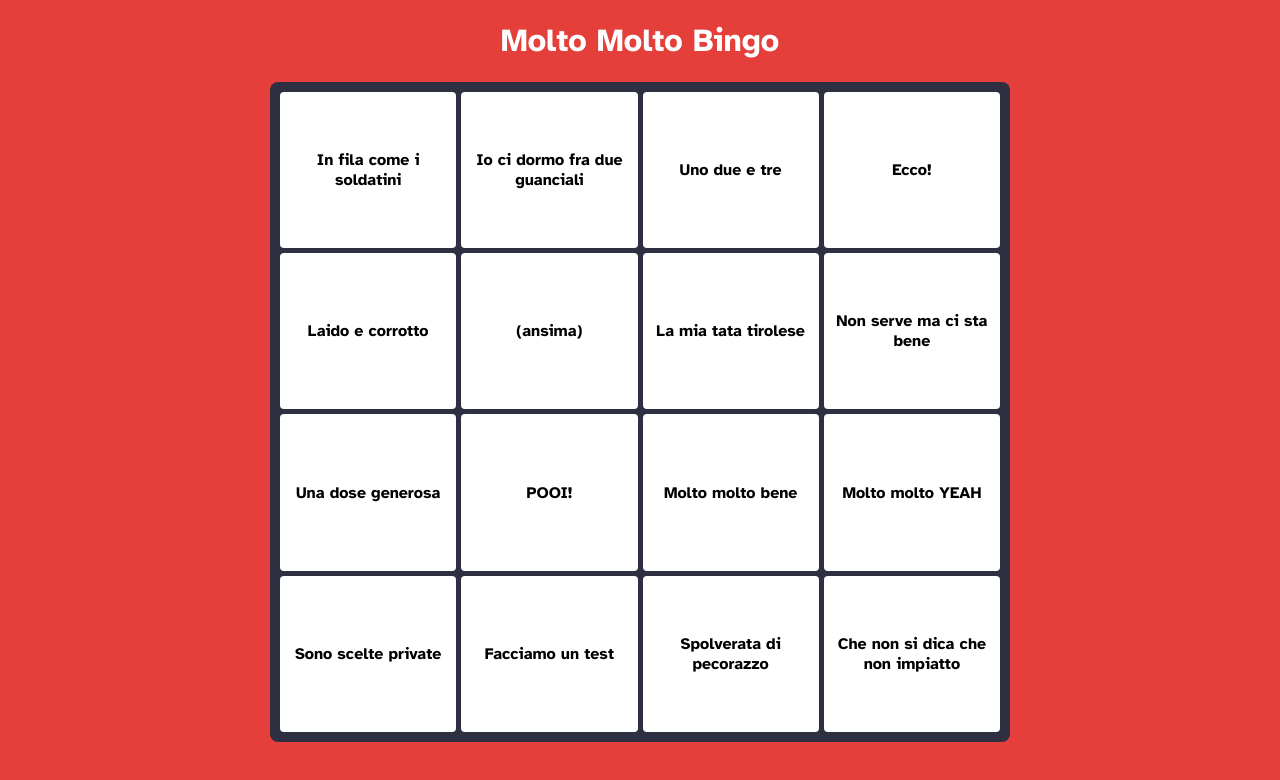
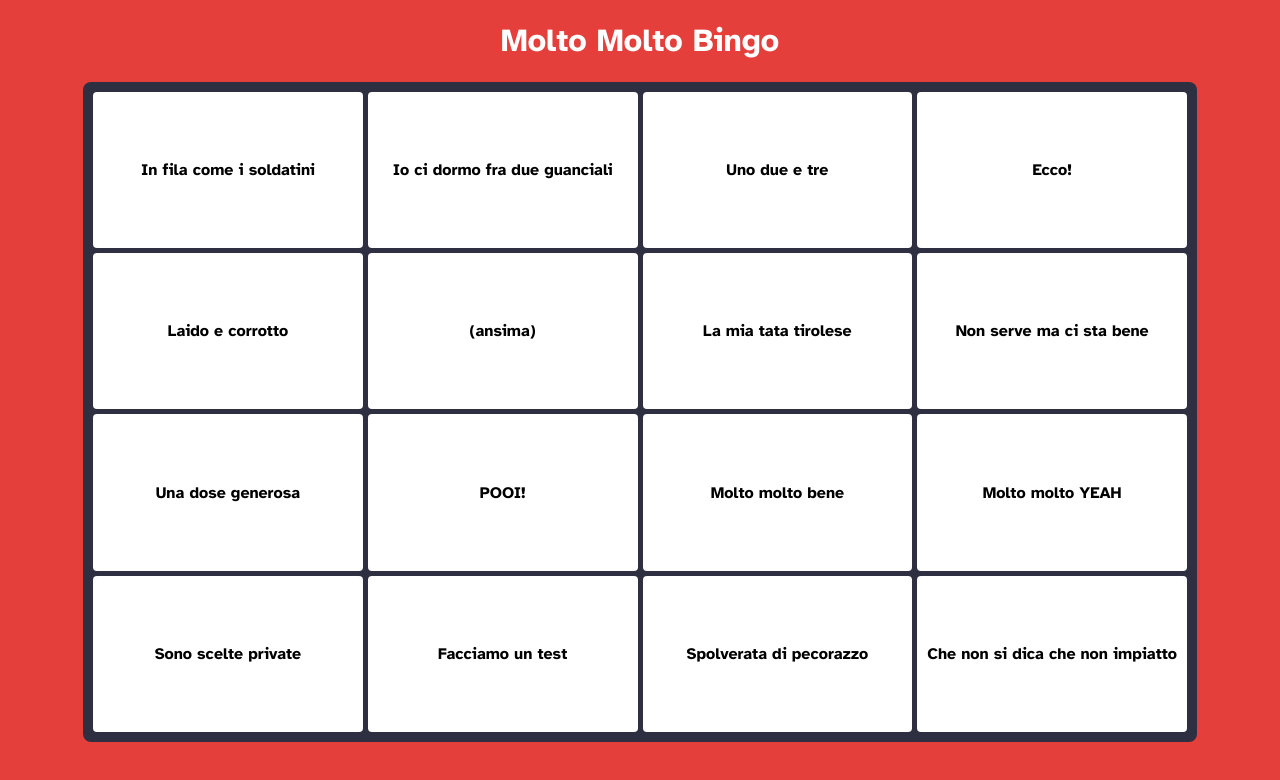
Before and after one commit to asmeikal/bingone, a React (Create React App) app: page / in a window 1280 px wide. Shown: the top 780 px of the page. Built offline with nearby package versions, Linux system fonts and the light colour scheme.

Commit message:
maybe now it works in landscape

```diff
--- a/src/Board.module.css
+++ b/src/Board.module.css
@@ -2,7 +2,7 @@
   display: grid;
   grid-template-rows: repeat(var(--size, 5), 1fr);
   background-color: rgb(46, 48, 65);
-  max-width: 90vmin;
+  max-width: 90vw;
   min-height: clamp(70vh, 90vmin, 80vh);
   grid-gap: 5px;
   padding: 10px;
```
